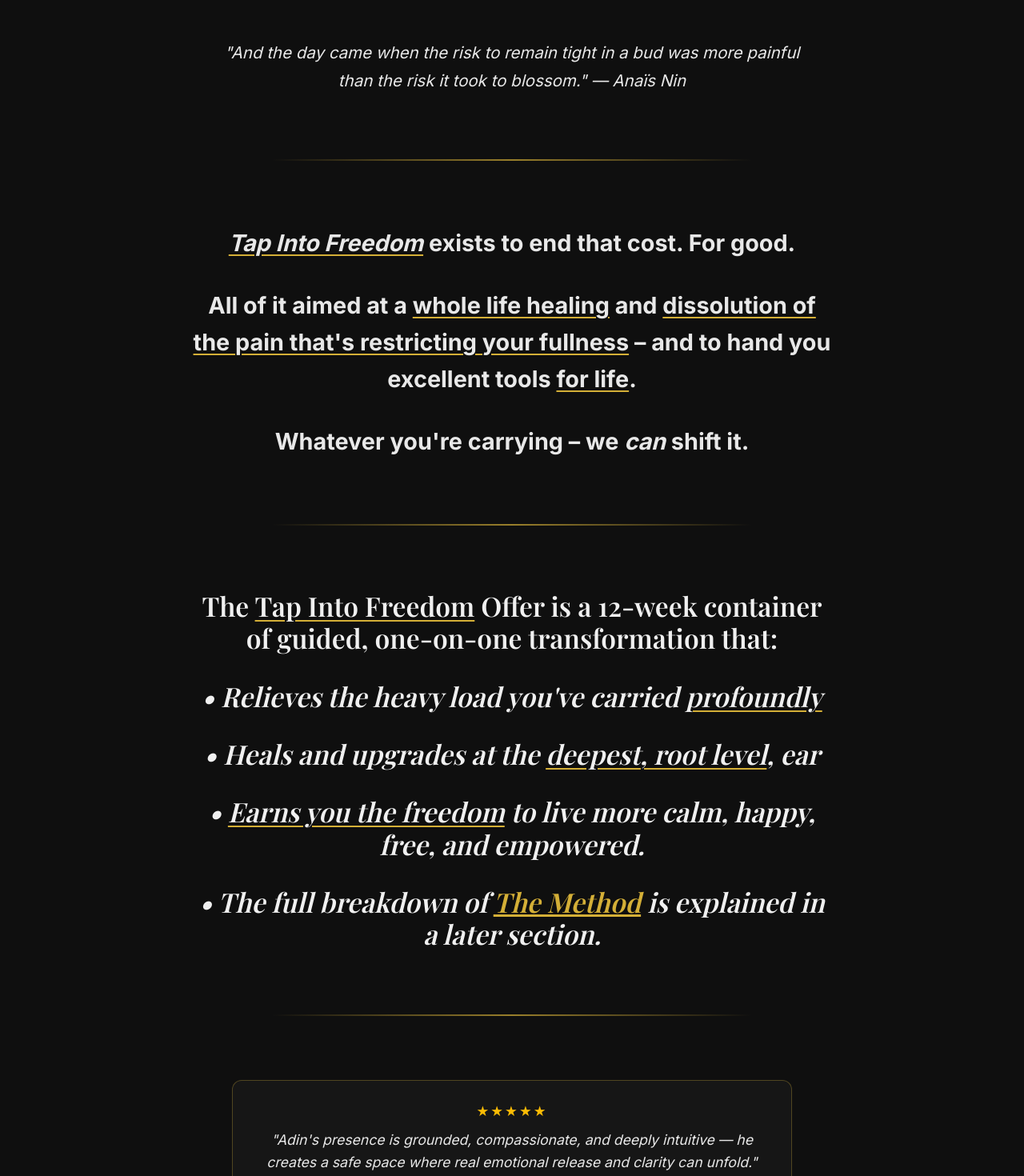
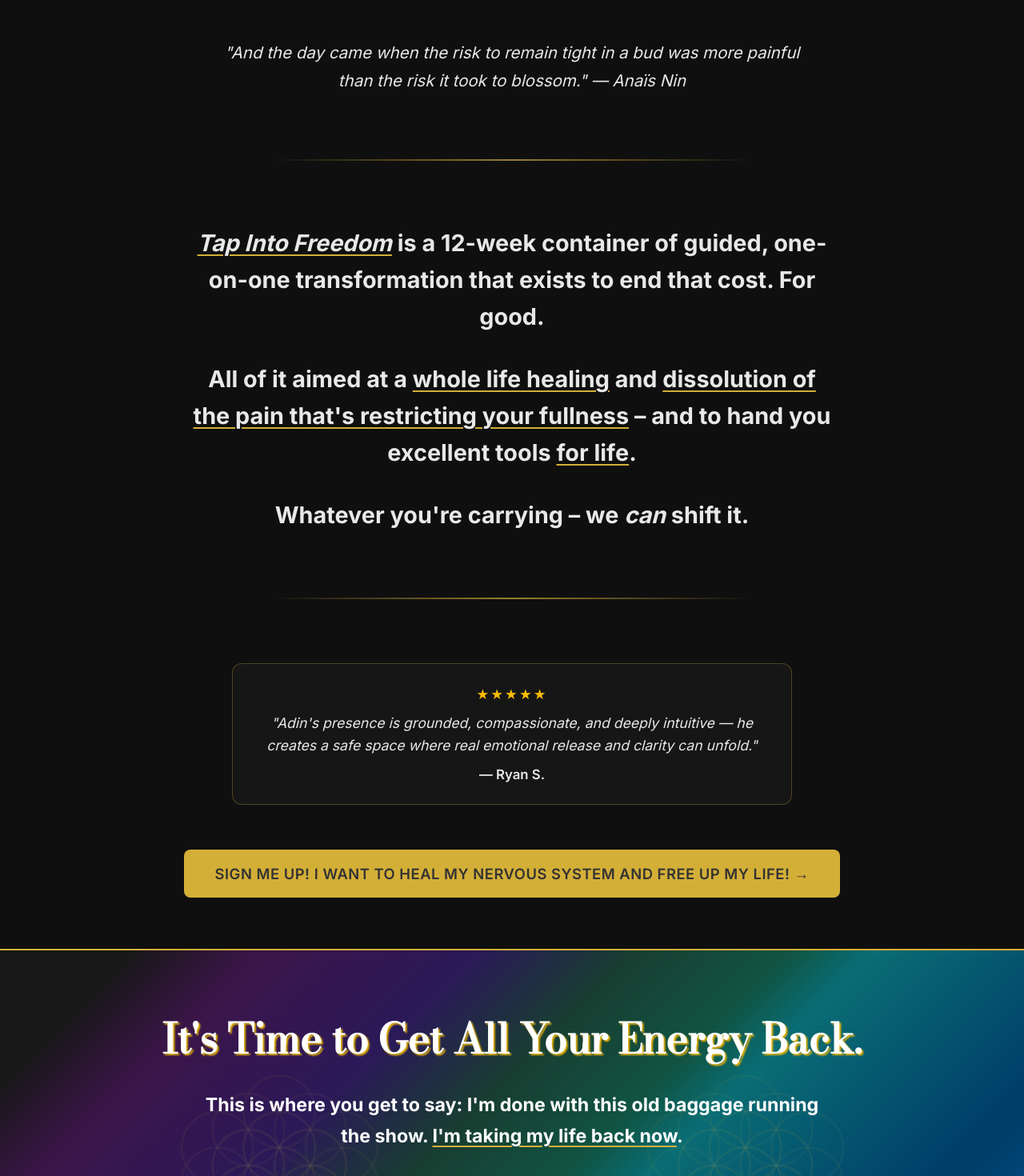
Before and after one commit to naturalCode4/kalyanamitta-website, a React (Create React App) app: page /tap-into-freedom in a window 1280 px wide. Shown: the part 1099-2569 px from the top of the page at 80% size. Built offline with nearby package versions, Linux system fonts and the light colour scheme; no server answers; the HTML template or start-up script is replaced by a standard one.

Commit message:
removed a section

```diff
--- a/src/pages/TapIntoFreedom.js
+++ b/src/pages/TapIntoFreedom.js
@@ -235,29 +235,27 @@ const TapIntoFreedom = () => {
 
           <div className="gold-divider"></div>
 
-          <p className="tif-emphasis"><u className="tif-underline"><em>Tap Into Freedom</em></u> exists to end that cost. For good.</p>
+          <p className="tif-emphasis"><u className="tif-underline"><em>Tap Into Freedom</em></u> is a 12-week container of guided, one-on-one transformation that exists to end that cost. For good.</p>
           <p className="tif-emphasis">All of it aimed at a <u className="tif-underline">whole life healing</u> and <u className="tif-underline">dissolution of the pain that's restricting your fullness</u> – and to hand you excellent tools <u className="tif-underline">for life</u>.</p>
           <p className="tif-emphasis">Whatever you're carrying – we <em>can</em> shift it.</p>
 
           <div className="gold-divider"></div>
 
-          <h3 className="tif-center tif-narrow">
+          {/* <h3 className="tif-center tif-narrow">
             The <u className="tif-underline">Tap Into Freedom</u> Offer is a 12-week container of guided, one-on-one transformation that:
           </h3>
           <h3 className="tif-center tif-narrow tif-italic">
             • Relieves the heavy load you've carried <u className="tif-underline">profoundly</u>
           </h3>
           <h3 className="tif-center tif-narrow tif-italic">
-            • Heals and upgrades at the <u className="tif-underline">deepest, root level</u>, ear
+            • Heals and upgrades at the <u className="tif-underline">deepest, root level</u>, earning greater calm, happiness, freedom, and empowerment.
           </h3>
           <h3 className="tif-center tif-narrow tif-italic">
-            • <u className="tif-underline">Earns you the freedom</u> to live more calm, happy, free, and empowered.
+            • <u className="tif-underline">Earns you the freedom</u> to attain the outcomes and abundance you desire
           </h3>
           <h3 className="tif-center tif-narrow tif-italic">
             • The full breakdown of <a href="#method" className="tif-inline-link">The Method</a> is explained in a later section.
-          </h3>
-
-          <div className="gold-divider"></div>
+          </h3> */}
 
           <Quote text="Adin's presence is grounded, compassionate, and deeply intuitive — he creates a safe space where real emotional release and clarity can unfold." author="Ryan S." />
 
```
